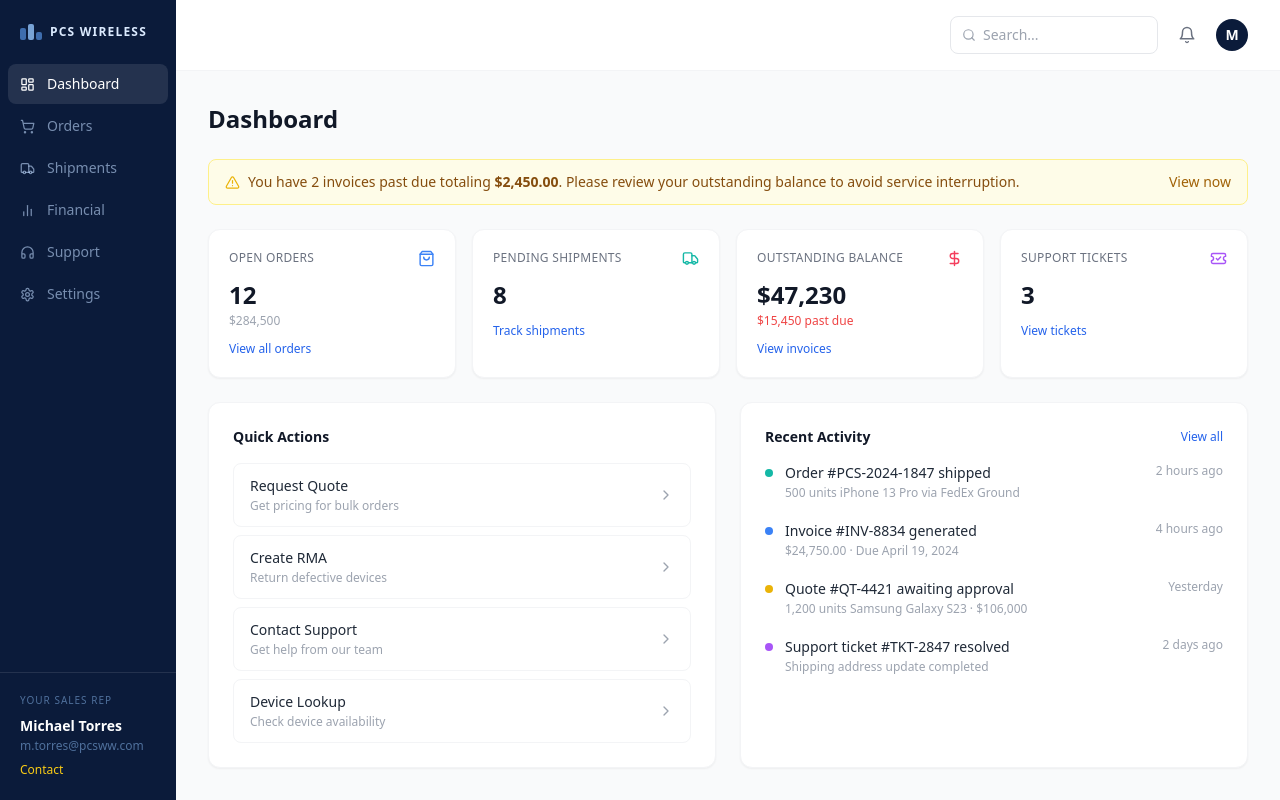
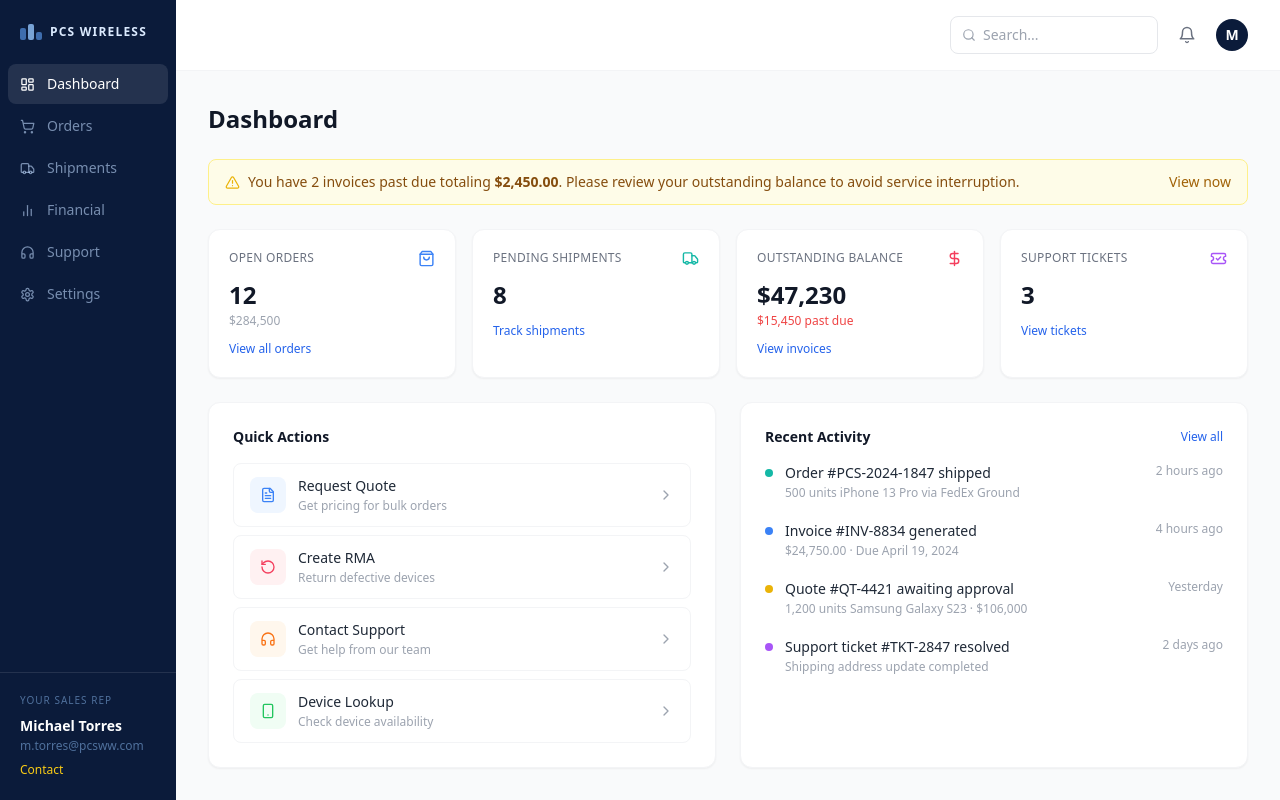
Before and after one commit to thomastorvpcs/pcs-customer-portal, a React (Vite) app in the folder frontend/: page / in a window 1280 px wide. Built offline with nearby package versions, Linux system fonts and the light colour scheme.

Commit message:
Add colored icons to Quick Actions

```diff
--- a/frontend/src/pages/Dashboard.jsx
+++ b/frontend/src/pages/Dashboard.jsx
@@ -1,4 +1,4 @@
-import { AlertTriangle, ShoppingBag, Truck, DollarSign, TicketCheck, ChevronRight } from 'lucide-react'
+import { AlertTriangle, ShoppingBag, Truck, DollarSign, TicketCheck, ChevronRight, FileText, RotateCcw, Headphones, Smartphone } from 'lucide-react'
 
 const stats = [
   {
@@ -37,10 +37,10 @@ const stats = [
 ]
 
 const quickActions = [
-  { label: 'Request Quote', desc: 'Get pricing for bulk orders' },
-  { label: 'Create RMA', desc: 'Return defective devices' },
-  { label: 'Contact Support', desc: 'Get help from our team' },
-  { label: 'Device Lookup', desc: 'Check device availability' },
+  { label: 'Request Quote', desc: 'Get pricing for bulk orders', icon: FileText, bg: 'bg-blue-50', color: 'text-blue-500' },
+  { label: 'Create RMA', desc: 'Return defective devices', icon: RotateCcw, bg: 'bg-rose-50', color: 'text-rose-500' },
+  { label: 'Contact Support', desc: 'Get help from our team', icon: Headphones, bg: 'bg-orange-50', color: 'text-orange-500' },
+  { label: 'Device Lookup', desc: 'Check device availability', icon: Smartphone, bg: 'bg-green-50', color: 'text-green-500' },
 ]
 
 const recentActivity = [
@@ -127,9 +127,14 @@ export default function Dashboard() {
                 key={a.label}
                 className="w-full flex items-center justify-between px-4 py-3 rounded-lg border border-gray-100 hover:bg-gray-50 transition-colors text-left"
               >
-                <div>
-                  <p className="text-sm font-medium text-gray-800">{a.label}</p>
-                  <p className="text-xs text-gray-400 mt-0.5">{a.desc}</p>
+                <div className="flex items-center gap-3">
+                  <div className={`w-9 h-9 rounded-lg ${a.bg} flex items-center justify-center flex-shrink-0`}>
+                    <a.icon size={16} className={a.color} />
+                  </div>
+                  <div>
+                    <p className="text-sm font-medium text-gray-800">{a.label}</p>
+                    <p className="text-xs text-gray-400 mt-0.5">{a.desc}</p>
+                  </div>
                 </div>
                 <ChevronRight size={16} className="text-gray-400" />
               </button>
```
